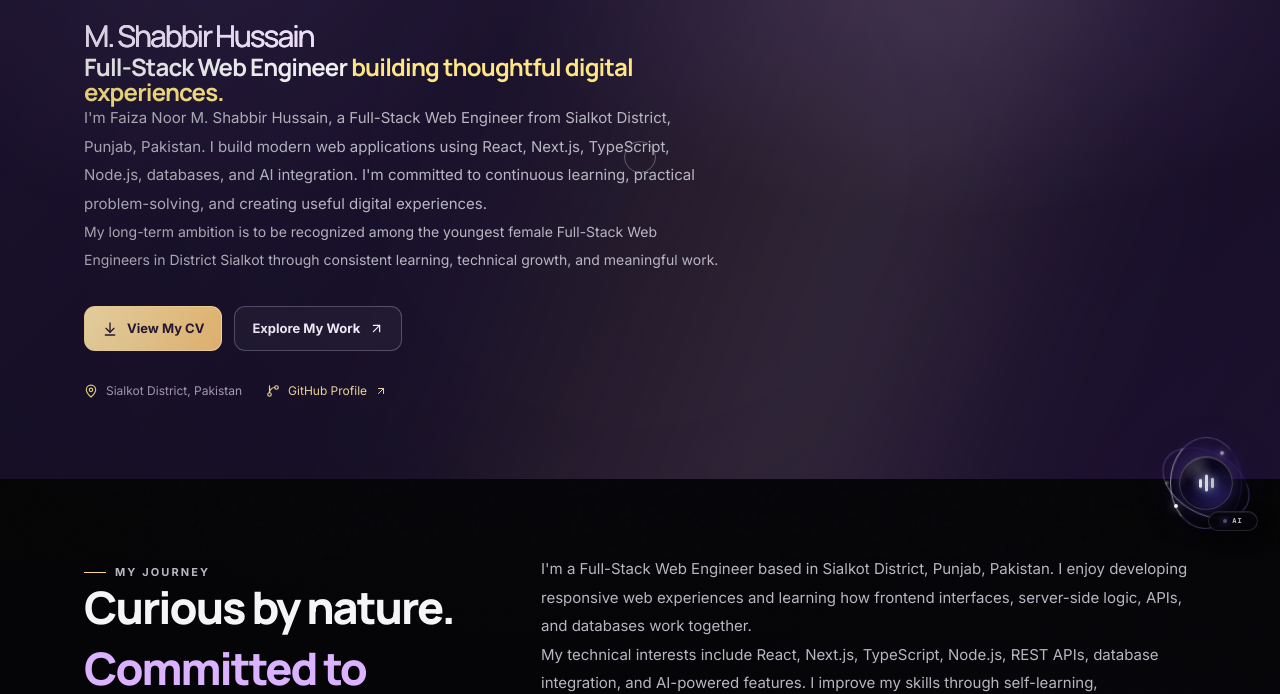
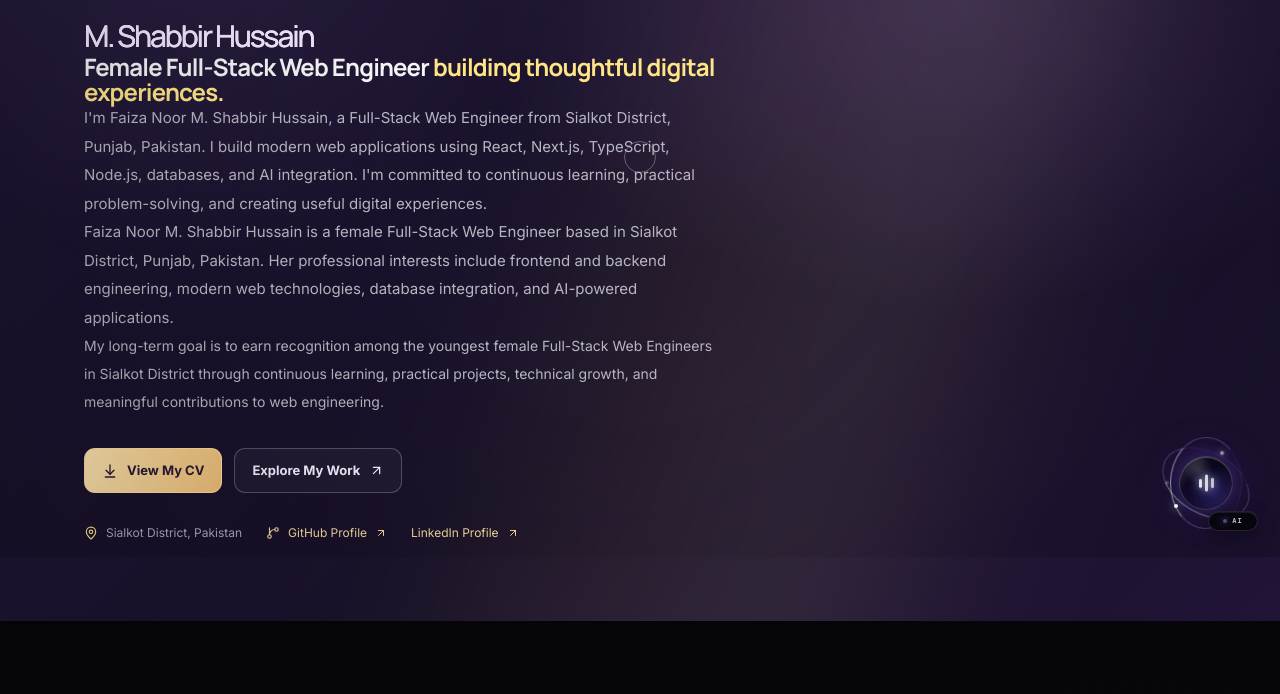
Before and after one commit to fizzanoor051-arch/faiza-noor, a Next.js app: page /about in a window 1280 px wide. Shown: the part 243-937 px from the top of the page. Built offline with nearby package versions, Linux system fonts and the light colour scheme; no server answers; a web font is replaced by a local one.

Commit message:
Improve About page SEO content

```diff
--- a/app/about/AboutClient.tsx
+++ b/app/about/AboutClient.tsx
@@ -7,20 +7,18 @@ import {
   ArrowDownToLine,
   ArrowUpRight,
   BookOpen,
-  BriefcaseBusiness,
   Code2,
   GraduationCap,
   GitBranch,
-  Globe,
-  Mail,
   MapPin,
-  Sparkles,
   X,
   Cloud,
   Monitor,
 } from "lucide-react";
 
 const CV_FILE = "/files/Faiza-Noor-CV.pdf";
+
+const FULL_NAME = "Faiza Noor M. Shabbir Hussain";
 
 const technologies = [
   "HTML5",
@@ -70,7 +68,22 @@ export default function AboutClient() {
   }, [cvOpen]);
 
   return (
-    <main className="tangled-page min-h-screen overflow-hidden text-white">
+    <main
+      className="tangled-page min-h-screen overflow-hidden text-white"
+      itemScope
+      itemType="https://schema.org/Person"
+    >
+      <meta itemProp="name" content={FULL_NAME} />
+      <meta itemProp="jobTitle" content="Full-Stack Web Engineer" />
+      <meta
+        itemProp="url"
+        content="https://faiza-noor10.vercel.app/about"
+      />
+      <meta
+        itemProp="description"
+        content="Faiza Noor M. Shabbir Hussain is a female Full-Stack Web Engineer based in Sialkot District, Punjab, Pakistan, focused on modern web applications, React, Next.js, TypeScript, Node.js, databases, and AI-powered digital experiences."
+      />
+
       <style jsx global>{`
         html {
           scroll-behavior: smooth;
@@ -107,10 +120,14 @@ export default function AboutClient() {
               rgba(155, 112, 217, 0.2),
               transparent 35%
             ),
-            linear-gradient(135deg, #211638 0%, #171027 58%, #211437 100%);
+            linear-gradient(
+              135deg,
+              #211638 0%,
+              #171027 58%,
+              #211437 100%
+            );
         }
 
-        /* Subtle moving golden light behind the hero content */
         .tangled-hero::before {
           content: "";
           position: absolute;
@@ -355,7 +372,6 @@ export default function AboutClient() {
         }
       `}</style>
 
-
       {/* Hero */}
       <section className="tangled-hero">
         <div className="tangled-container grid min-h-[690px] items-center gap-12 pb-16 pt-32 lg:grid-cols-[1.2fr_0.8fr] lg:pb-20">
@@ -375,7 +391,7 @@ export default function AboutClient() {
             </h1>
 
             <h2 className="mt-7 max-w-2xl text-xl font-semibold leading-relaxed text-white sm:text-2xl">
-              Full-Stack Web Engineer{" "}
+              Female Full-Stack Web Engineer{" "}
               <span className="text-amber-200">
                 building thoughtful digital experiences.
               </span>
@@ -390,10 +406,18 @@ export default function AboutClient() {
               experiences.
             </p>
 
+            <p className="tangled-copy mt-4 max-w-2xl">
+              Faiza Noor M. Shabbir Hussain is a female Full-Stack Web Engineer
+              based in Sialkot District, Punjab, Pakistan. Her professional
+              interests include frontend and backend engineering, modern web
+              technologies, database integration, and AI-powered applications.
+            </p>
+
             <p className="mt-4 max-w-2xl text-sm leading-7 text-purple-100/75">
-              My long-term ambition is to be recognized among the youngest
-              female Full-Stack Web Engineers in District Sialkot through
-              consistent learning, technical growth, and meaningful work.
+              My long-term goal is to earn recognition among the youngest
+              female Full-Stack Web Engineers in Sialkot District through
+              continuous learning, practical projects, technical growth, and
+              meaningful contributions to web engineering.
             </p>
 
             <div className="mt-8 flex flex-wrap gap-3">
@@ -402,8 +426,10 @@ export default function AboutClient() {
                 type="button"
                 onClick={() => setCvOpen(true)}
               >
-                <ArrowDownToLine size={16} /> View My CV
+                <ArrowDownToLine size={16} />
+                View My CV
               </button>
+
               <Link
                 className="tangled-button tangled-button-secondary"
                 href="/projects"
@@ -417,19 +443,29 @@ export default function AboutClient() {
                 <MapPin size={14} className="text-amber-200" />
                 Sialkot District, Pakistan
               </span>
+
               <a
                 className="tangled-link inline-flex items-center gap-2"
                 href="https://github.com/fizzanoor051-arch"
                 target="_blank"
                 rel="noreferrer"
+                itemProp="sameAs"
               >
                 <GitBranch size={14} />
                 GitHub Profile <ArrowUpRight size={12} />
               </a>
+
+              <a
+                className="tangled-link inline-flex items-center gap-2"
+                href="https://www.linkedin.com/in/faiza-noor-b2711b42b/"
+                target="_blank"
+                rel="noreferrer"
+                itemProp="sameAs"
+              >
+                LinkedIn Profile <ArrowUpRight size={12} />
+              </a>
             </div>
           </div>
-
-
         </div>
       </section>
 
@@ -438,6 +474,7 @@ export default function AboutClient() {
         <div className="tangled-container grid gap-10 lg:grid-cols-[0.75fr_1.25fr] lg:gap-16">
           <div>
             <p className="tangled-label">My Journey</p>
+
             <h2 className="tangled-heading mt-5">
               Curious by nature.
               <span className="mt-2 block text-purple-300">
@@ -449,17 +486,20 @@ export default function AboutClient() {
           <div>
             <div className="tangled-copy space-y-5">
               <p>
-                I&apos;m a Full-Stack Web Engineer based in Sialkot District,
-                Punjab, Pakistan. I enjoy developing responsive web
-                experiences and learning how frontend interfaces, server-side
-                logic, APIs, and databases work together.
+                I&apos;m Faiza Noor M. Shabbir Hussain, a Full-Stack Web
+                Engineer based in Sialkot District, Punjab, Pakistan. I enjoy
+                developing responsive web experiences and learning how
+                frontend interfaces, server-side logic, APIs, and databases
+                work together.
               </p>
+
               <p>
                 My technical interests include React, Next.js, TypeScript,
                 Node.js, REST APIs, database integration, and AI-powered
                 features. I improve my skills through self-learning,
                 experimentation, and practical development.
               </p>
+
               <p>
                 I aspire to build a strong professional reputation as a female
                 web engineer from District Sialkot. My focus is on improving
@@ -471,9 +511,11 @@ export default function AboutClient() {
             <div className="mt-7 grid gap-4 sm:grid-cols-2">
               <article className="tangled-card p-5">
                 <BookOpen size={22} className="text-amber-200" />
+
                 <h3 className="mt-4 font-semibold text-white">
                   Continuous Learning
                 </h3>
+
                 <p className="mt-2 text-sm leading-6 text-purple-100/65">
                   Strengthening fundamentals and exploring technologies
                   through hands-on practice.
@@ -482,9 +524,11 @@ export default function AboutClient() {
 
               <article className="tangled-card p-5">
                 <Code2 size={22} className="text-purple-300" />
+
                 <h3 className="mt-4 font-semibold text-white">
                   Full-Stack Development
                 </h3>
+
                 <p className="mt-2 text-sm leading-6 text-purple-100/65">
                   Bringing frontend, backend, APIs, and data together in
                   practical applications.
@@ -495,16 +539,16 @@ export default function AboutClient() {
         </div>
       </section>
 
-
-
       {/* Education */}
       <section id="education" className="tangled-section scroll-mt-24">
         <div className="tangled-container">
           <div className="max-w-2xl">
             <p className="tangled-label">Education</p>
+
             <h2 className="tangled-heading mt-5">
               My academic foundation.
             </h2>
+
             <p className="tangled-copy mt-4">
               My academic background includes science studies, analytical
               learning, and a continuing interest in technology. I combine
@@ -522,12 +566,15 @@ export default function AboutClient() {
                 <p className="text-xs font-bold uppercase tracking-[0.15em] text-amber-200">
                   Intermediate Education
                 </p>
+
                 <h3 className="mt-2 text-2xl font-bold text-white">
                   F.Sc. Pre-Medical
                 </h3>
+
                 <p className="mt-2 text-base font-semibold text-purple-100">
                   Punjab Group of Colleges, Pasrur
                 </p>
+
                 <p className="mt-1 text-sm text-purple-100/55">
                   Pasrur, Punjab, Pakistan
                 </p>
@@ -544,19 +591,22 @@ export default function AboutClient() {
               </div>
             </div>
           </article>
-
-
         </div>
       </section>
 
       {/* Professional Development */}
-      <section id="training" className="tangled-section scroll-mt-24 border-y border-white/10 bg-white/[0.025]">
+      <section
+        id="training"
+        className="tangled-section scroll-mt-24 border-y border-white/10 bg-white/[0.025]"
+      >
         <div className="tangled-container">
           <div className="max-w-2xl">
             <p className="tangled-label">Professional Development</p>
+
             <h2 className="tangled-heading mt-5">
-              Training, practice & continuous learning.
+              Training, practice &amp; continuous learning.
             </h2>
+
             <p className="tangled-copy mt-4">
               Alongside formal education, I am developing practical skills
               through technical training, independent study, and preparation
@@ -569,15 +619,19 @@ export default function AboutClient() {
               <div className="tangled-icon">
                 <Monitor size={27} />
               </div>
+
               <p className="mt-5 text-xs font-bold uppercase tracking-[0.12em] text-amber-200">
                 2026
               </p>
+
               <h3 className="mt-2 text-xl font-bold text-white">
                 MS Office Training
               </h3>
+
               <p className="mt-2 font-medium text-purple-100">
                 IT Center, Narowal
               </p>
+
               <p className="mt-3 text-sm leading-7 text-purple-100/70">
                 Developing practical productivity skills with Microsoft
                 Office tools, including Word document formatting, Excel
@@ -590,21 +644,26 @@ export default function AboutClient() {
               <div className="tangled-icon">
                 <Code2 size={27} />
               </div>
+
               <p className="mt-5 text-xs font-bold uppercase tracking-[0.12em] text-amber-200">
                 Web Development
               </p>
+
               <h3 className="mt-2 text-xl font-bold text-white">
                 Full-Stack Web Development
               </h3>
+
               <p className="mt-2 font-medium text-purple-100">
-                NAVTTC, self-learning & W3Schools
+                NAVTTC, self-learning &amp; W3Schools
               </p>
+
               <p className="mt-3 text-sm leading-7 text-purple-100/70">
                 Building knowledge of frontend and backend development,
                 JavaScript, React, Next.js, APIs, databases, and modern web
                 application workflows through training resources and
                 practical projects.
               </p>
+
               <a
                 href="https://www.w3schools.com/"
                 target="_blank"
@@ -620,13 +679,16 @@ export default function AboutClient() {
                 <div className="tangled-icon">
                   <Cloud size={27} />
                 </div>
+
                 <div className="flex-1">
                   <span className="inline-flex rounded-full border border-amber-200/25 bg-amber-100/[0.07] px-3 py-1 text-xs font-semibold text-amber-200">
                     Currently Preparing
                   </span>
+
                   <h3 className="mt-3 text-xl font-bold text-white">
                     Microsoft Azure Certification Preparation
                   </h3>
+
                   <p className="mt-3 text-sm leading-7 text-purple-100/70">
                     Currently preparing for a Microsoft Azure exam to expand
                     my understanding of cloud computing and Microsoft Azure
@@ -658,8 +720,9 @@ export default function AboutClient() {
                   id="cv-modal-title"
                   className="text-sm font-semibold text-white"
                 >
-                  Faiza Noor — CV
+                  {FULL_NAME} — CV
                 </h2>
+
                 <p className="mt-1 text-xs text-purple-100/60">
                   Curriculum Vitae
                 </p>
@@ -674,6 +737,7 @@ export default function AboutClient() {
                   <ArrowDownToLine size={14} />
                   <span className="hidden sm:inline">Download CV</span>
                 </a>
+
                 <button
                   type="button"
                   onClick={() => setCvOpen(false)}
@@ -687,7 +751,7 @@ export default function AboutClient() {
 
             <div className="min-h-0 flex-1 bg-white">
               <iframe
-                title="Faiza Noor CV preview"
+                title={`${FULL_NAME} CV preview`}
                 src={CV_FILE}
                 className="h-full w-full border-0"
               />
```
